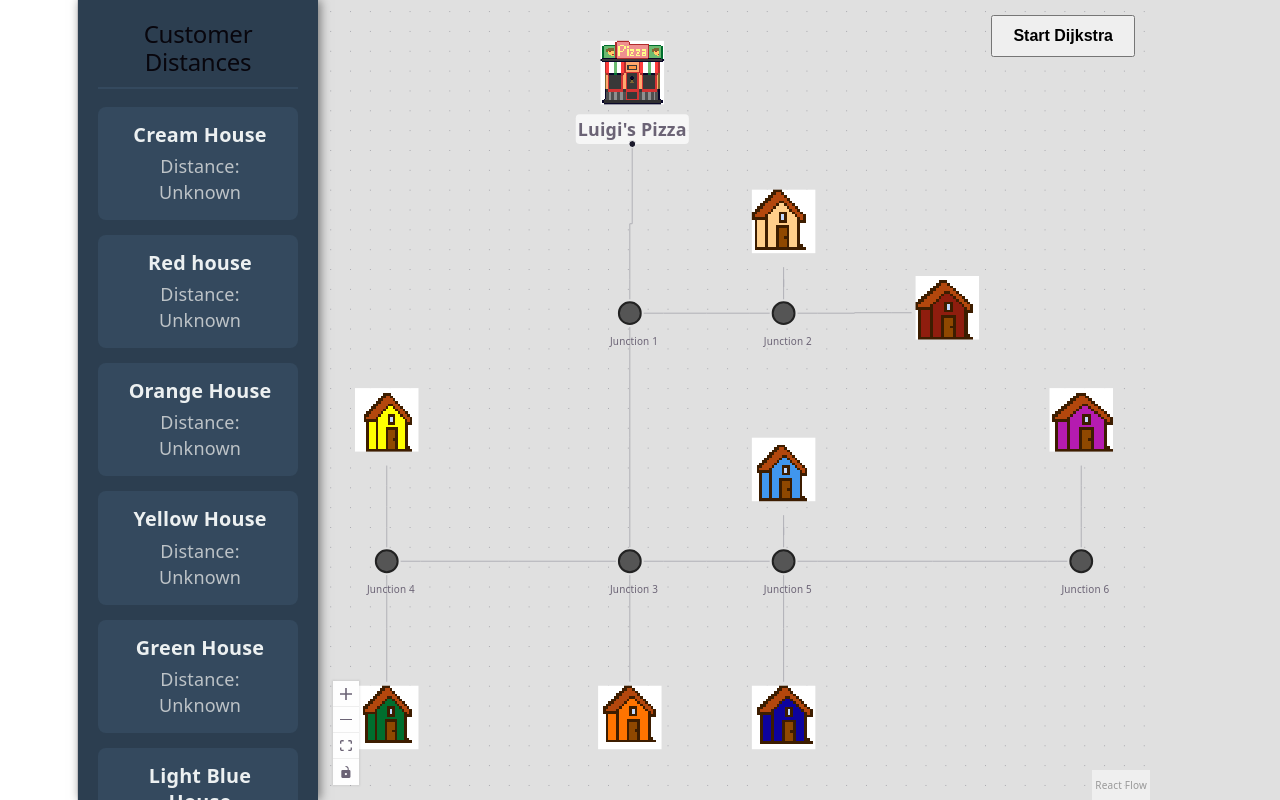
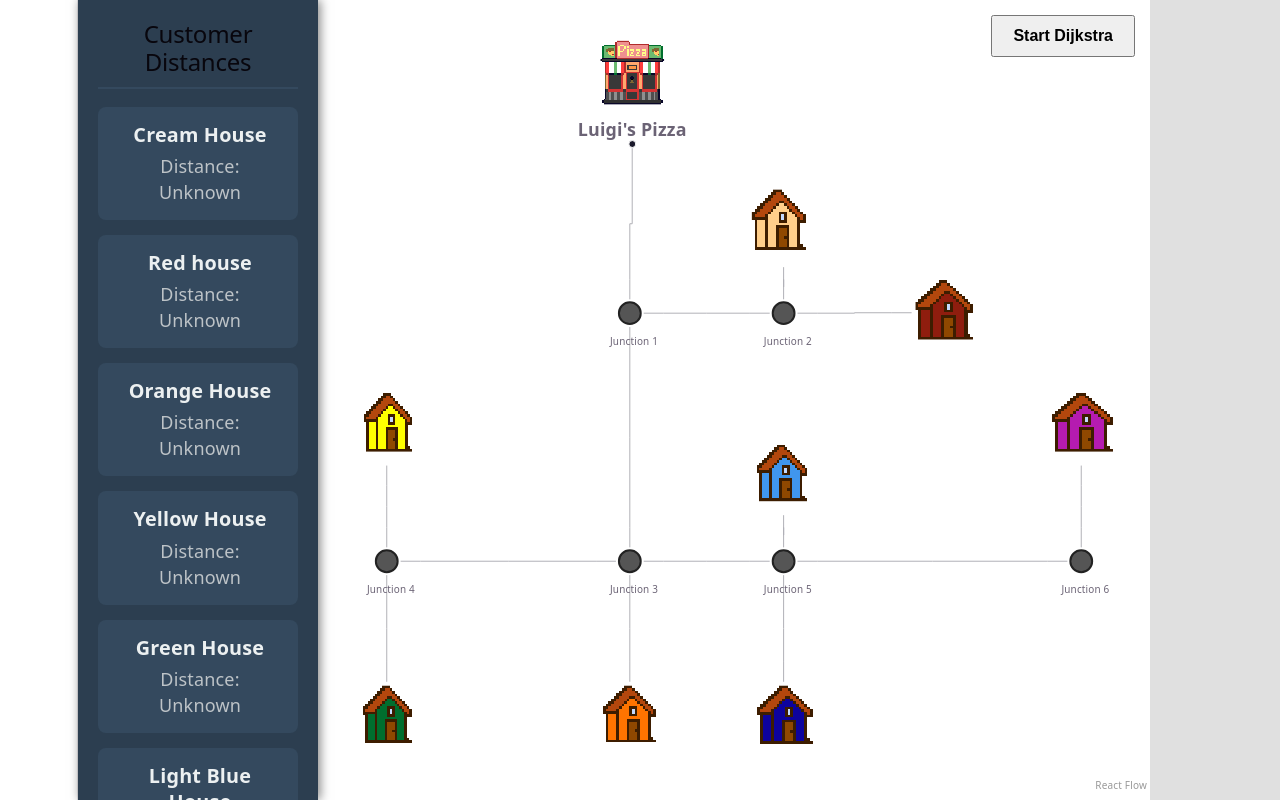
Before and after one commit to JosephMcLean118/dijkstras-delivery, a React (Vite) app in the folder visuals/: page / in a window 1280 px wide. Shown: the top 800 px of the page. Built offline with nearby package versions, Linux system fonts and the light colour scheme.

Commit message:
background changed

```diff
--- a/visuals/src/components/nodes/boardscene.jsx
+++ b/visuals/src/components/nodes/boardscene.jsx
@@ -234,7 +234,7 @@ export default function BoardScene() {
       </div>
 
       {/* RIGHT CANVAS: React Flow Map */}
-      <div style={{ flexGrow: 0.8, position: 'relative' }}>
+      <div style={{ flexGrow: 0.8, position: 'relative', backgroundColor: 'white' }}>
         <ReactFlow
           nodes={nodes}
           edges={edges}
@@ -244,8 +244,6 @@ export default function BoardScene() {
           nodesDraggable={false}
           fitView
         >
-          <Background />
-          <Controls />
 
           {/* Top Status Banner */}
           {algoState.started && (
```
